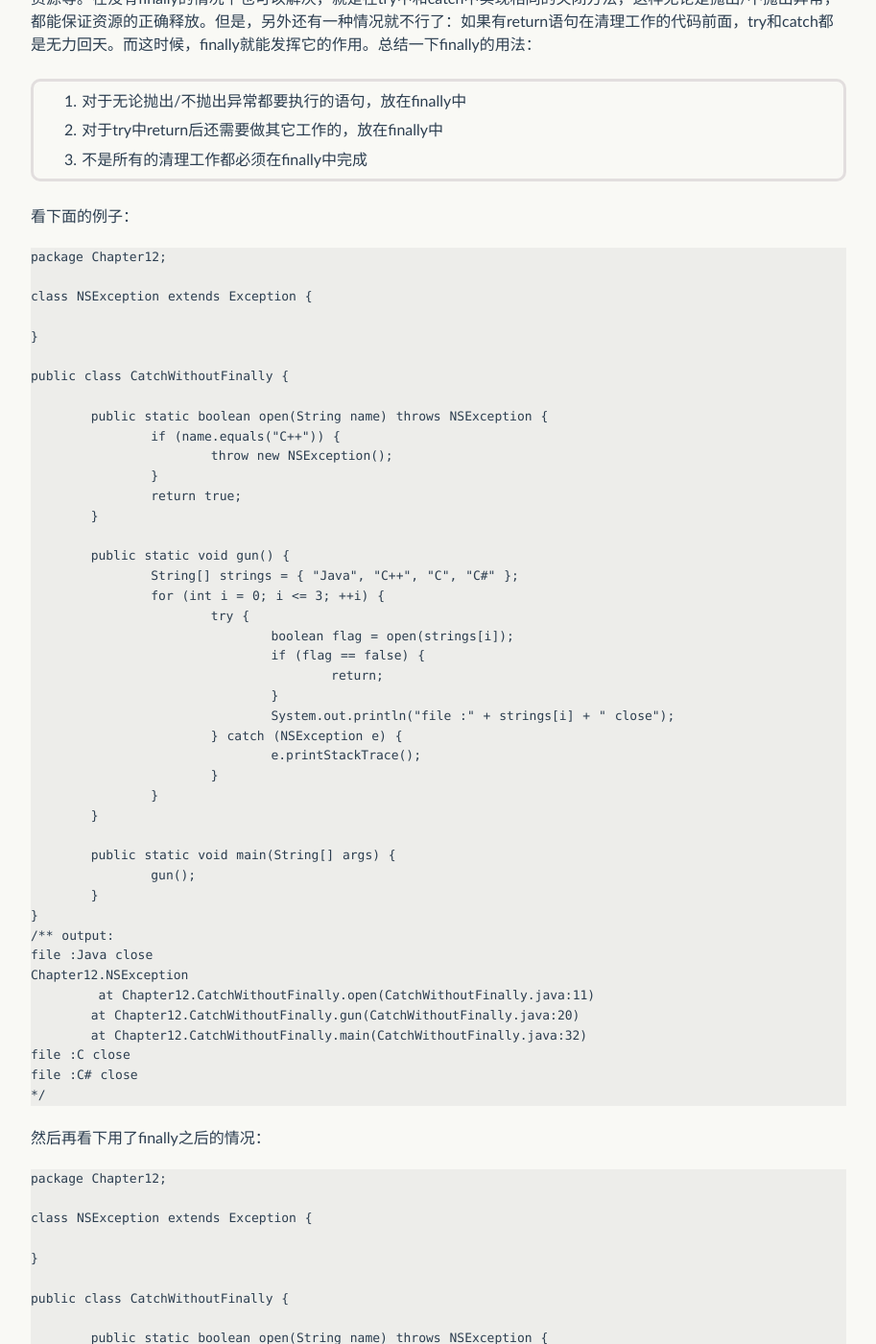
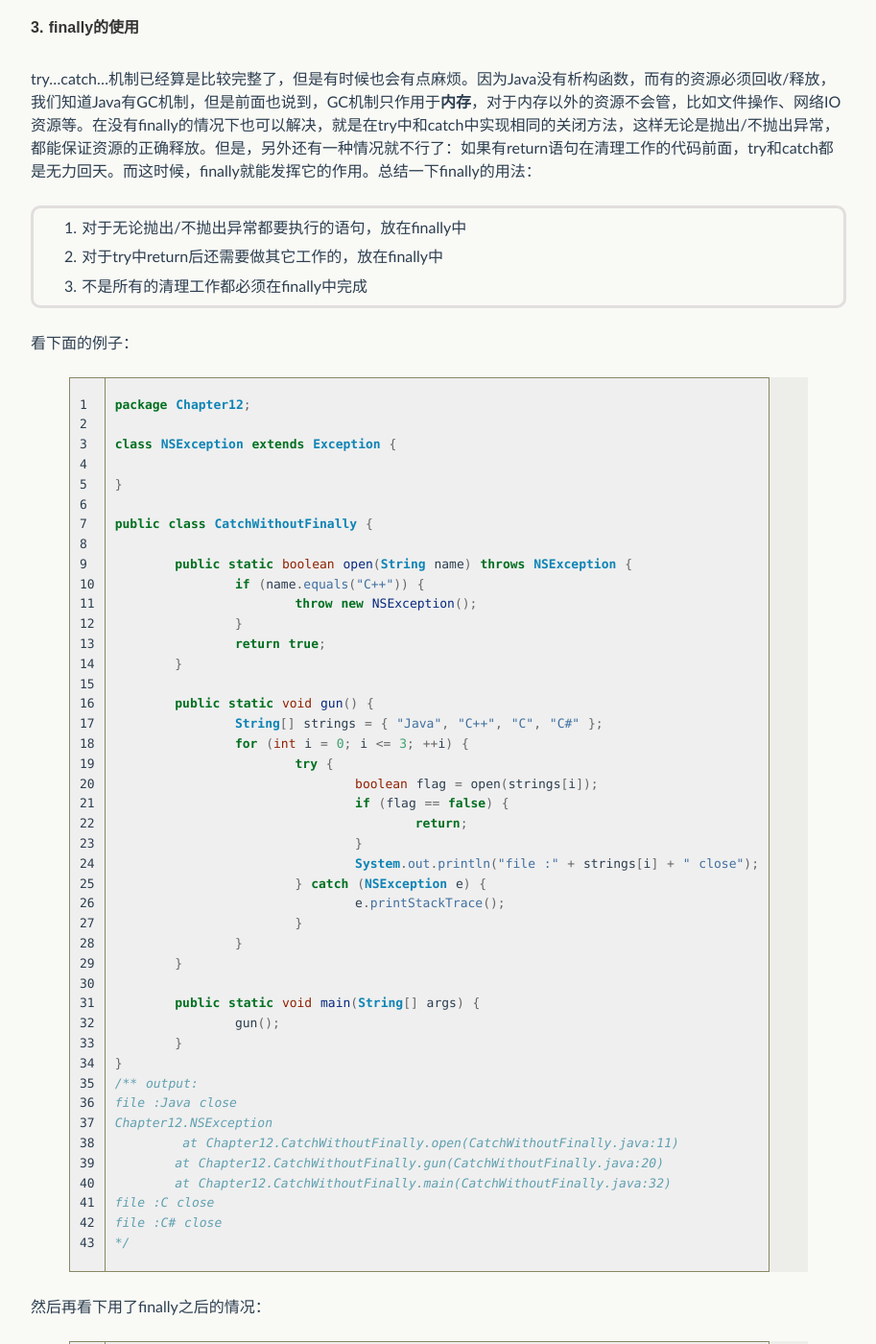
Before and after one commit to niushuai/blog, a Jekyll site: the page built from _posts/2014-03-21-thinking_in_java_chapter12.md, in a window 1280 px wide and 1400 px high, scrolled down 5629 px. Shown: the whole window at 96% size, without its empty margins (183-1096 px from the left). Built offline with Jekyll 4.4.1, drawn with Linux system fonts in a browser that asks for light colours; Markdown is read by kramdown in place of the engine named in the settings; comment, search, counter and statistics services are not loaded; some of the changed text lies outside the part shown.

Commit message:
update highlight

````diff
--- a/_posts/2014-03-21-thinking_in_java_chapter12.md
+++ b/_posts/2014-03-21-thinking_in_java_chapter12.md
@@ -60,7 +60,7 @@ Tips:
 
 下面我们可以写个小程序玩一下：
 
-```
+{% highlight java linenos %}
 package Chapter12;
 
 public class NeverCaught {
@@ -81,13 +81,13 @@ Exception in thread "main" java.lang.RuntimeException: from f()
 	at Chapter12.NeverCaught.main(NeverCaught.java:11)
 
 */
-```
+{% endhighlight java %}
 
 我们发现，**它是在main函数中被捕获的（in thread main）**。说明f()扔了没人管，于是到达g()，g()也不管，于是到达main()，main一看，我去，我也不会处理这玩意啊。于是到达Java虚拟机，Java虚拟机一看是 RuntimeException 或者是它的子类，就会果断调用`printStackTrace()`了。
 
 再看这个例子：
 
-```
+{% highlight java linenos %}
 package Chapter12;
 
 import java.io.IOException;
@@ -114,7 +114,7 @@ java.io.IOException: from f()
 	at Chapter12.NeverCaught.main(NeverCaught.java:17)
 
 */
-```
+{% endhighlight java %}
 
 而这里的异常是**从f()函数抛出**的。因为IOException不是RuntimeException类型。所以在f()中，必须显式的将抛出语句放在try...catch...中或者是在函数声明中显式声明会抛出哪种异常。
 
@@ -130,7 +130,7 @@ java.io.IOException: from f()
 
 在Java中，使用Exception的方法很简单：
 
-```
+{% highlight java linenos %}
 try {
 	//业务逻辑
 } catch(SmallException e) {
@@ -142,7 +142,7 @@ try {
 } finally {
 	//扫尾工作
 }
-```
+{% endhighlight java %}
 
 上面就是平常使用的`try{...}catch{...}finally{...}`模型。看起来没什么大不了的呀，因为我在看《TIJ》之前就是这么用的。但是看完之后发现：
 
@@ -177,7 +177,7 @@ try...catch...机制已经算是比较完整了，但是有时候也会有点麻
 
 看下面的例子：
 
-```
+{% highlight java linenos %}
 package Chapter12;
 
 class NSException extends Exception {
@@ -221,11 +221,11 @@ Chapter12.NSException
 file :C close
 file :C# close
 */
-```
+{% endhighlight java %}
 
 然后再看下用了finally之后的情况：
 
-```
+{% highlight java linenos %}
 package Chapter12;
 
 class NSException extends Exception {
@@ -271,7 +271,7 @@ file :C++ close
 file :C close
 file :C# close
 */
-```
+{% endhighlight java %}
 
 从上面2个例子可以清晰的看到，第一种情况下C++没有被关闭，而第二种情况，无论你在try...catch...中干了什么，我finally都能完成最后的清理工作。
 
@@ -279,7 +279,7 @@ file :C# close
 
 这个缺憾我感觉可以避免呀，因为这里所说的缺憾是指把finally放在catch的前面。这样，当抛出异常之后，我直接执行finally了，而finally是默认作为最后步骤执行的，所以执行完finally之后就不会继续执行下面的东西了。下面是个例子：
 
-```
+{% highlight java linenos %}
 package Chapter12;
 
 class VeryImportantException extends Exception {
@@ -319,7 +319,7 @@ public class LostMessage {
 /** output:
 A trivial exception
 */
-```
+{% endhighlight java %}
 
 这个例子中，我们会发现先抛出了VeryImportantException，然后dispose()又抛出了HoHumException，结果catch的时候只能catch最后那个，原来的给弄丢了。当然，解决方法就是catch的异常一定要从小到大。
 
@@ -327,7 +327,7 @@ A trivial exception
 
 另外一种是在finally中使用return语句，这样就会进入所谓的silence模式，运行程序的时候，即使抛出了异常，也不会产生任何输出。下面是个例子：
 
-```
+{% highlight java linenos %}
 package Chapter12;
 
 public class ExceptionSilencer {
@@ -343,7 +343,7 @@ public class ExceptionSilencer {
 /** output:
 hello
 */
-```
+{% endhighlight java %}
 
 我们会发现异常没有输出。。。。
 
````
